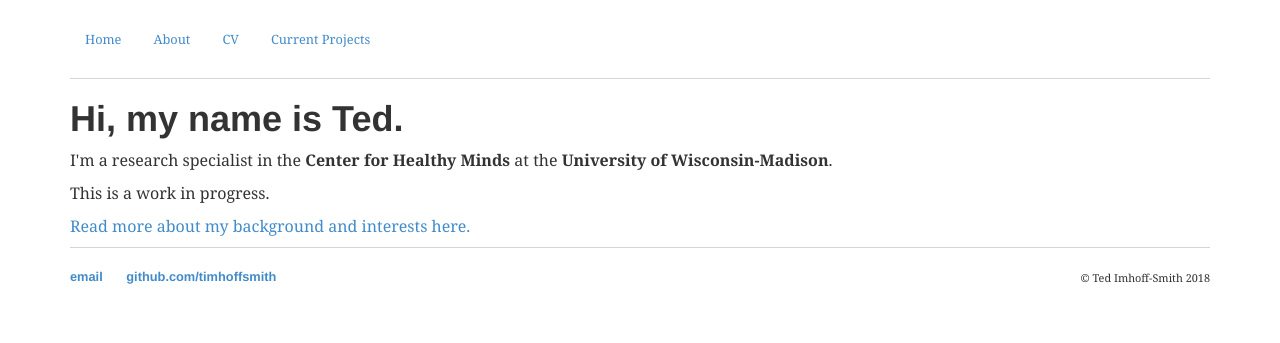
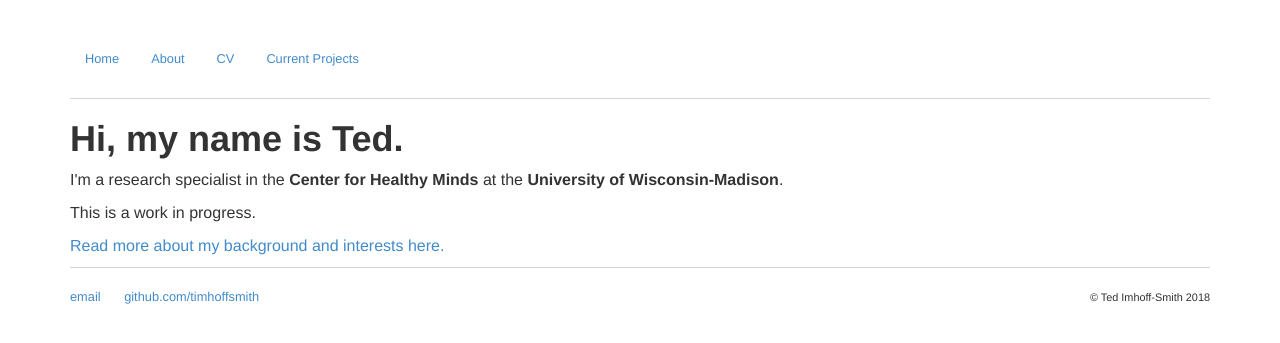
Before and after one commit to timhoffsmith/timhoffsmith.github.io, a Jekyll site: the page built from index.html, in a window 1280 px wide. Shown: the top 343 px of the page. Built offline with Jekyll 4.4.1, drawn with Linux system fonts in a browser that asks for light colours; nearby versions of some CDN libraries; library files that are not in the unit come from our copies.

Commit message:
Update main.css

```diff
--- a/css/main.css
+++ b/css/main.css
@@ -1,24 +1,24 @@
 body {
-	padding-top: 20px; padding-bottom: 40px; font-family: 'Merriweather', Georgia, Times; font-size: 16px;
+	padding-top: 40px; padding-bottom: 60px; font-family: 'Helvetica', 'Arial', 'Sans-Serif'; font-size: 16px;
 }
 
 .header {
+	font-family:'Helvetica', 'Arial', 'Sans-Serif';
 	padding-bottom: 20px;
 	border-bottom: 1px solid #d5d5d5;
     	font-size: .8em;
 }
 
 .footer {
+	font-family:'Helvetica', 'Arial', 'Sans-Serif';
 	padding-top: 20px;
 	border-top: 1px solid #d5d5d5;
     	font-size: .8em;
 }
 
 .footer ul {
-	font-family:'Helvetica', 'Arial', 'Sans-Serif';
 	padding: 0px;
     	list-style-type: none;
-    	font-weight: bold;
 }
 
 .footer li {
```
